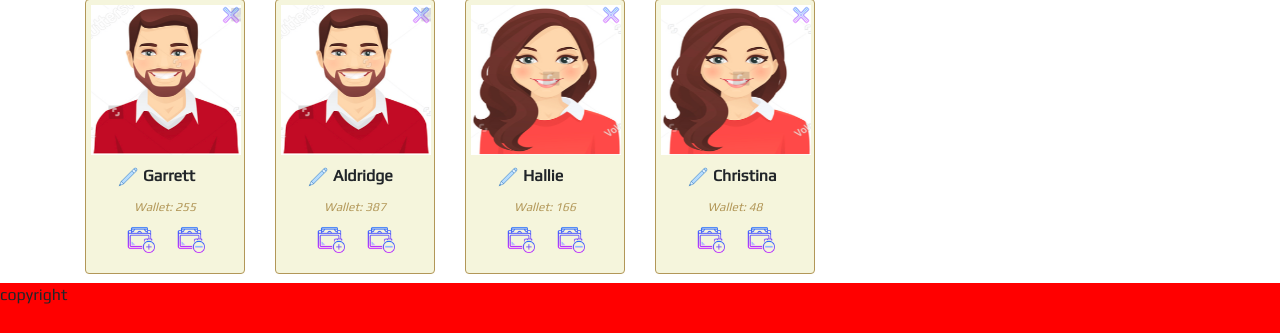
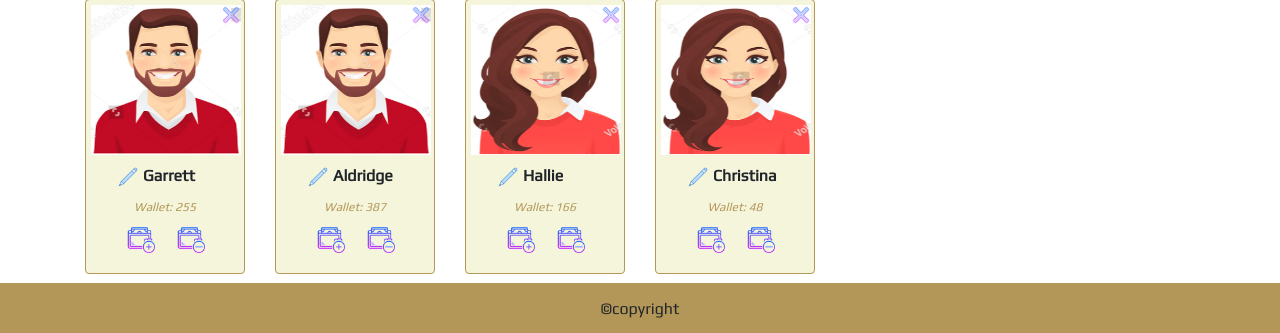
Before and after one commit to olaknowsito/loyal, a PHP site: page /views/user.php in a window 1280 px wide. Shown: the part 2461-2794 px from the top of the page. Run offline with PHP 8.4, Linux system fonts and the light colour scheme; data comes from the database, SQL or seed files in the repository; data that the repository does not hold is empty; some libraries are stand-ins or nearby versions.

Commit message:
updated db

```diff
--- a/assets/css/style.css
+++ b/assets/css/style.css
@@ -18,7 +18,7 @@ html, body {
 }
 
 .footer {
-	background-color: red;
+	background-color: #b29758;
 }
 
 
--- a/model/Classes/ConnectDb.php
+++ b/model/Classes/ConnectDb.php
@@ -3,7 +3,7 @@
 		private $con;
 
 		public function dbConnection() {
-			$this->con = mysqli_connect("localhost", "root", "", "pointsystem");
+			$this->con = mysqli_connect("dyud5fa2qycz1o3v.cbetxkdyhwsb.us-east-1.rds.amazonaws.com", "c4xdyscms3ohn7rp", "ut0yd272ccljs8og", "y08mcqa959t5daxj");
 			return $this->con;
 		}
 	}
--- a/partials/footer.php
+++ b/partials/footer.php
@@ -1,6 +1,8 @@
 		<div class="push"></div>
 	</div>
-	<footer class="footer"> copyright </footer>
+	<footer class="footer text-center">
+		<h6 class="pt-3">&copy;copyright </h6>
+	</footer>
 
 
 	<script type="text/javascript" src="../assets/js/script.js"></script>
--- a/partials/nav.php
+++ b/partials/nav.php
@@ -8,7 +8,7 @@
             <div class="collapse navbar-collapse" id="navbarResponsive">
                 <ul class="navbar-nav ml-auto mx-auto">
                     <li class="nav-item active">
-                        <a class="nav-link hover_a_nav" href="user.php">Loyal Wallet</a>
+                        <a class="nav-link hover_a_nav" href="user.php"><strong>Loyal Wallet</strong></a>
                     </li>
                 </ul>
             </div>
```
